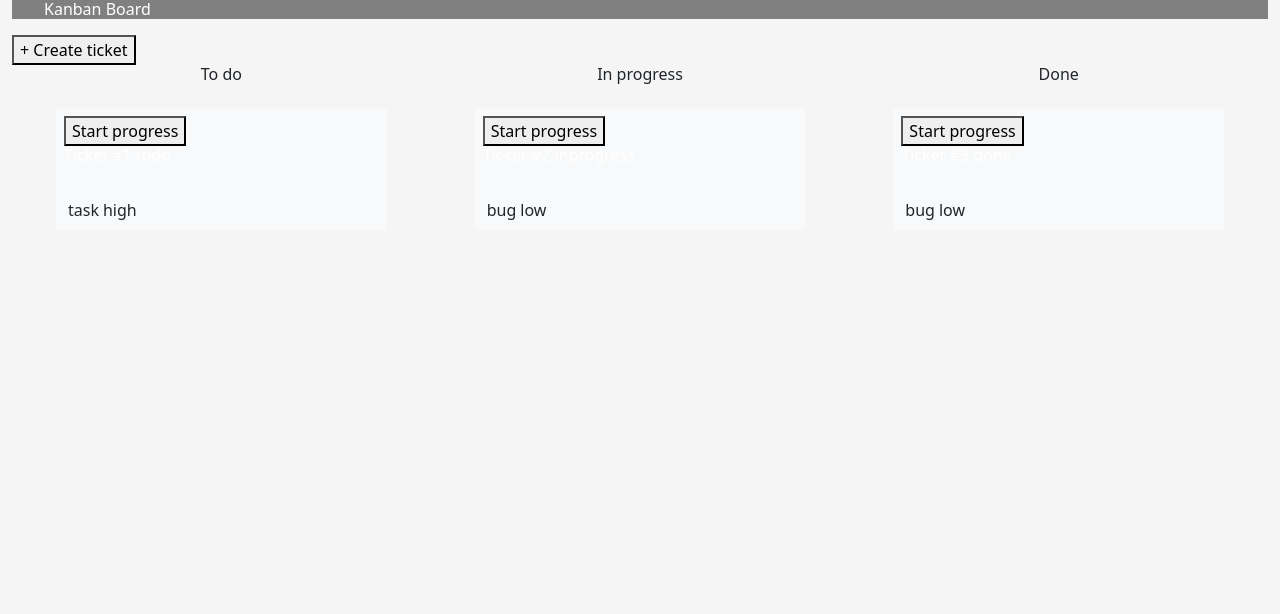
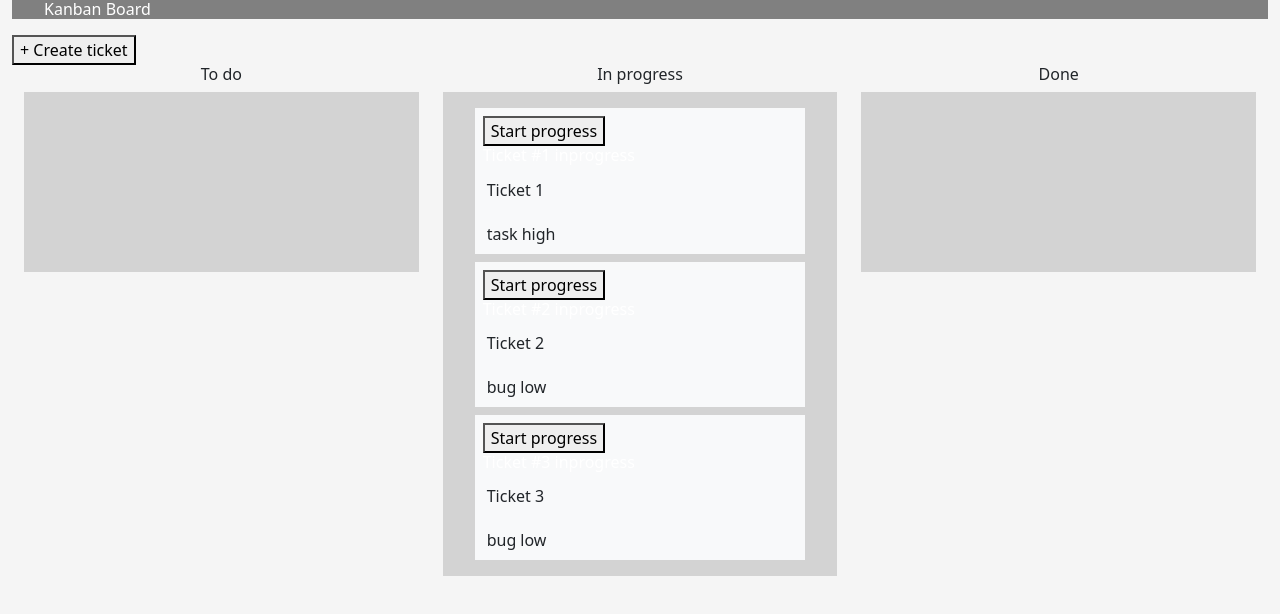
Before and after one commit to adriana-lazurca/kanban-board, a React (Create React App) app: page / in a window 1280 px wide. Shown: the top 614 px of the page. Built offline with nearby package versions, Linux system fonts and the light colour scheme; data requests are answered from the project's data file.

Commit message:
[Kanban-6]: implement drag and drop on the tickets

```diff
--- a/data/db.json
+++ b/data/db.json
@@ -1,25 +1,28 @@
 {
   "tickets": [
     {
-         "id": 1,
-         "description": "Lorem ipsum dolor sit amet, consectetur adipiscing elit.",
+      "title": "Ticket 1",
+      "description": "Ticket 1",
       "type": "task",
       "priority": "high",
-         "status" : "todo"
+      "status": "inprogress",
+      "id": 1
     },
     {
-         "id": 2,
-         "description": "Lorem ipsum dolor sit amet, consectetur adipiscing elit.",
+      "title": "Ticket 2",
+      "description": "Ticket 2",
       "type": "bug",
       "priority": "low",
-         "status" : "inprogress"
+      "status": "inprogress",
+      "id": 2
     },
     {
-        "id": 3,
-        "description": "Lorem ipsum dolor sit amet, consectetur adipiscing elit.",
+      "title": "Ticket 3",
+      "description": "Ticket 3",
       "type": "bug",
       "priority": "low",
-        "status" : "done"
+      "status": "inprogress",
+      "id": 3
     }
   ]
 }
--- a/package.json
+++ b/package.json
@@ -13,9 +13,12 @@
       "formik": "^2.2.9",
       "json-server": "^0.17.0",
       "react": "^17.0.2",
+      "react-beautiful-dnd": "^13.1.0",
       "react-dom": "^17.0.2",
+      "react-icons": "^4.3.1",
       "react-router-dom": "^6.2.2",
       "react-scripts": "5.0.0",
+      "uuid": "^8.3.2",
       "web-vitals": "^2.1.4",
       "yup": "^0.32.11"
    },
--- a/src/components/board-column/BoardColumn.jsx
+++ b/src/components/board-column/BoardColumn.jsx
@@ -1,3 +1,5 @@
+import { Draggable } from 'react-beautiful-dnd';
+
 import { TicketCard } from '../ticket-card/TicketCard';
 import './board-column.scss';
 
@@ -6,11 +8,36 @@ export const BoardColumn = ({ tickets }) => {
       <div className='container-fluid'>
          <div className='row'>
             <div className='board-column col mx-2 py-2'>
-               {tickets.map((ticket) => (
-                  <TicketCard key={ticket.id} ticket={ticket} />
+               {tickets.map((ticket, index) => (
+                  <DraggableItem id={ticket.id} index={index} key={ticket.id}>
+                     <TicketCard key={ticket.id} ticket={ticket} />
+                  </DraggableItem>
                ))}
             </div>
          </div>
       </div>
    );
 };
+
+const DraggableItem = ({ id, index, children }) => {
+   return (
+      <Draggable draggableId={id} index={index} key={id}>
+         {(provided, snapshot) => {
+            return (
+               <div
+                  ref={provided.innerRef}
+                  {...provided.draggableProps}
+                  {...provided.dragHandleProps}
+                  style={{
+                     ...provided.draggableProps.style,
+                     backgroundColor: snapshot.isDragging ? '#263B4A' : '#456C86',
+                     userSelect: 'none',
+                  }}
+               >
+                  {children}
+               </div>
+            );
+         }}
+      </Draggable>
+   );
+};
--- a/src/components/desktop-board/DesktopBoard.jsx
+++ b/src/components/desktop-board/DesktopBoard.jsx
@@ -1,20 +1,119 @@
+import { useEffect, useState } from 'react';
+import { v4 as uuid } from 'uuid';
+import { DragDropContext, Droppable } from 'react-beautiful-dnd';
+
 import { BoardColumn } from '../board-column/BoardColumn';
 
 export const DesktopBoard = ({ columns, tickets }) => {
+   const [containers, setContainers] = useState();
+
+   const onStatusChange = (status) => {
+
+   };
+
+   useEffect(() => {
+      const items = tickets.map((ticket) => ({
+         ...ticket,
+         id: ticket.id.toString(),
+      }));
+
+      const containers = {};
+
+      columns.forEach((column) => {
+         const columnItems = items.filter((item) => item.status === column.name);
+
+         containers[uuid()] = {
+            ...column,
+            items: columnItems,
+         };
+      });
+
+      setContainers(containers);
+   }, [columns, tickets]);
+
    return (
-      <div className='container-fluid'>
+      <div className='container-fluid pb-5'>
          <div className='row'>
-            {columns.map((column, index) => {
-               const columnTickets = tickets.filter((ticket) => ticket.status === column.name);
+            <DragDropContext onDragEnd={(result) => onDragEnd(result, containers, setContainers, onStatusChange)}>
+               {containers &&
+                  Object.entries(containers).map(([containerId, container]) => {
+                     return (
+                        <div className='col' key={containerId}>
+                           <h6 className='text-center'>{container.title}</h6>
 
-               return (
-                  <div className='col' key={`column-${column.name}-${index}`}>
-                     <h6 className='text-center'>{column.title}</h6>
-                     <BoardColumn tickets={columnTickets} selectedColumnName={column.name} columnTitle={column.title} />
-                  </div>
-               );
-            })}
+                           <DroppableContainer id={containerId}>
+                              <BoardColumn
+                                 tickets={container.items}
+                                 selectedColumnName={container.name}
+                                 columnTitle={container.title}
+                              />
+                           </DroppableContainer>
+                        </div>
+                     );
+                  })}
+            </DragDropContext>
          </div>
       </div>
    );
 };
+
+const DroppableContainer = ({ id, children }) => {
+   return (
+      <Droppable key={id} droppableId={id}>
+         {(provided, snapshot) => {
+            return (
+               <div
+                  {...provided.droppableProps}
+                  ref={provided.innerRef}
+                  style={{
+                     background: snapshot.isDraggingOver ? 'lightblue' : 'lightgrey',
+                  }}
+               >
+                  {children}
+                  {provided.placeholder}
+               </div>
+            );
+         }}
+      </Droppable>
+   );
+};
+
+const onDragEnd = (result, columns, setColumns, onStatusChange) => {
+   if (!result.destination) return;
+   const { source, destination } = result;
+
+   if (source.droppableId !== destination.droppableId) {
+      // drag to another container
+      const sourceColumn = columns[source.droppableId];
+      const destColumn = columns[destination.droppableId];
+      const sourceItems = [...sourceColumn.items];
+      const destItems = [...destColumn.items];
+      const [removed] = sourceItems.splice(source.index, 1);
+      destItems.splice(destination.index, 0, removed);
+      setColumns({
+         ...columns,
+         [source.droppableId]: {
+            ...sourceColumn,
+            items: sourceItems,
+         },
+         [destination.droppableId]: {
+            ...destColumn,
+            items: destItems,
+         },
+      });
+      onStatusChange(destColumn.name);
+   } else {
+      // drag inside the same container
+      const column = columns[source.droppableId];
+      const copiedItems = [...column.items];
+      const [removed] = copiedItems.splice(source.index, 1);
+      copiedItems.splice(destination.index, 0, removed);
+      setColumns({
+         ...columns,
+         [source.droppableId]: {
+            ...column,
+            items: copiedItems,
+         },
+      });
+   }
+};
```
Also changed, not shown: 1 other file (tests, documents, lock files or other folders). Lines whose indentation alone changed are shown as unchanged.
